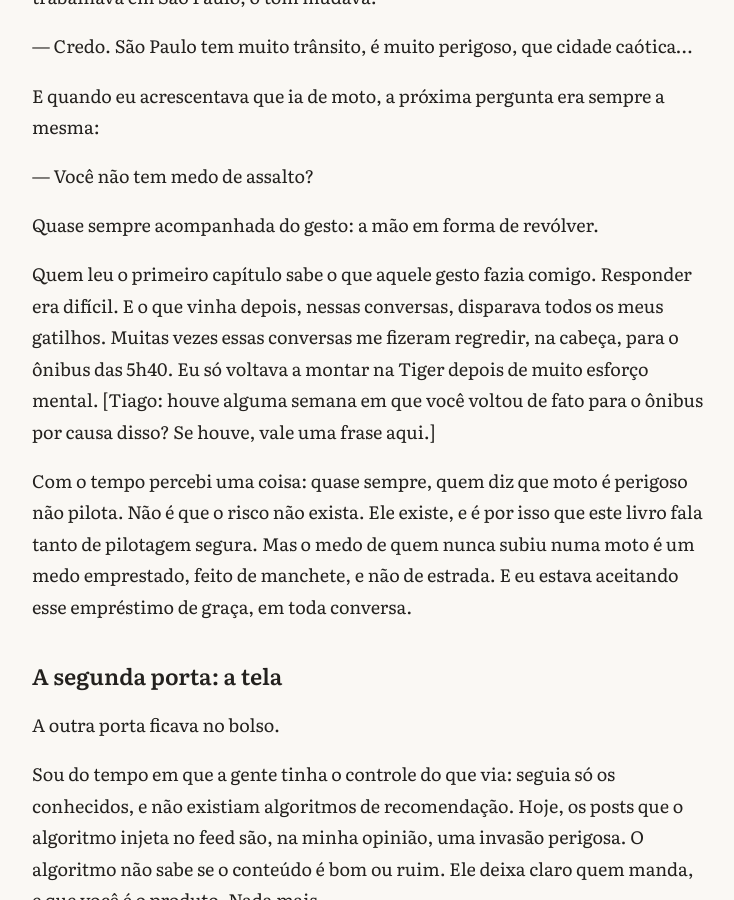
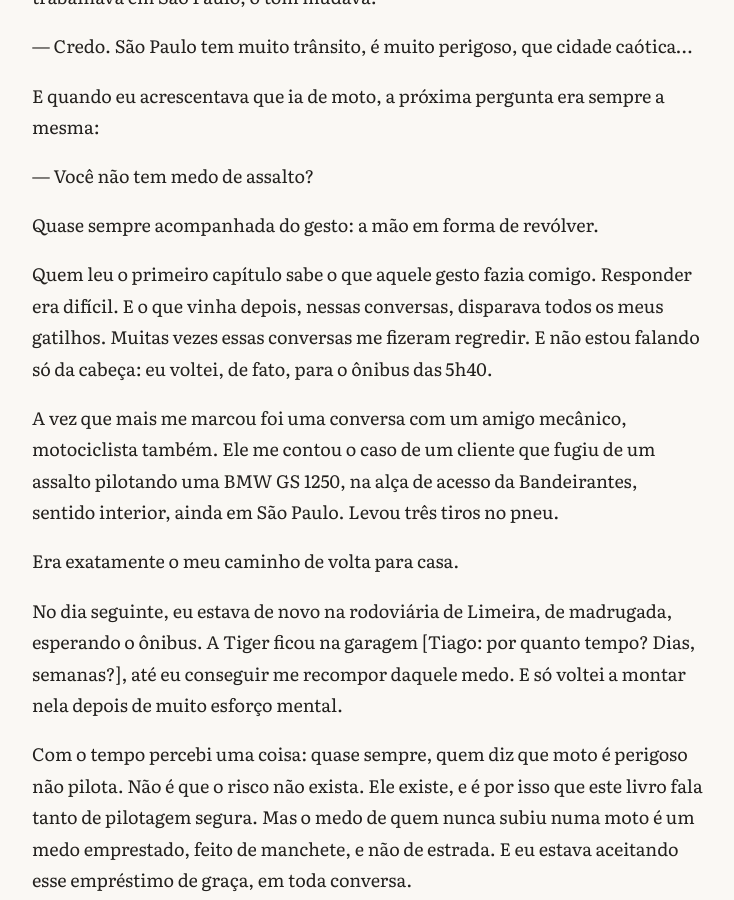
Before and after one commit to thifacco/livro-o-piloto-interior, a Jekyll site: the page built from capitulos/03-anatomia-do-medo.md, in a window 1280 px wide and 900 px high, scrolled down 1279 px. Shown: the whole window, without its empty margins (272-1006 px from the left). Built offline with Jekyll 4.4.1, drawn with Linux system fonts in a browser that asks for light colours; our own code applies the rules of GitHub Pages for plain Markdown files.

Commit message:
Capítulo 3: a volta ao ônibus depois da história da GS 1250
Co-Authored-By: Claude Opus 5.5 <noreply@anthropic.com>
Claude-Session: https://claude.ai/code/session_0175Wu2wrrnq6PtWR8b9RpEb

```diff
--- a/capitulos/03-anatomia-do-medo.md
+++ b/capitulos/03-anatomia-do-medo.md
@@ -40,7 +40,13 @@ E quando eu acrescentava que ia de moto, a próxima pergunta era sempre a mesma:
 
 Quase sempre acompanhada do gesto: a mão em forma de revólver.
 
-Quem leu o primeiro capítulo sabe o que aquele gesto fazia comigo. Responder era difícil. E o que vinha depois, nessas conversas, disparava todos os meus gatilhos. Muitas vezes essas conversas me fizeram regredir, na cabeça, para o ônibus das 5h40. Eu só voltava a montar na Tiger depois de muito esforço mental. [Tiago: houve alguma semana em que você voltou de fato para o ônibus por causa disso? Se houve, vale uma frase aqui.]
+Quem leu o primeiro capítulo sabe o que aquele gesto fazia comigo. Responder era difícil. E o que vinha depois, nessas conversas, disparava todos os meus gatilhos. Muitas vezes essas conversas me fizeram regredir. E não estou falando só da cabeça: eu voltei, de fato, para o ônibus das 5h40.
+
+A vez que mais me marcou foi uma conversa com um amigo mecânico, motociclista também. Ele me contou o caso de um cliente que fugiu de um assalto pilotando uma BMW GS 1250, na alça de acesso da Bandeirantes, sentido interior, ainda em São Paulo. Levou três tiros no pneu.
+
+Era exatamente o meu caminho de volta para casa.
+
+No dia seguinte, eu estava de novo na rodoviária de Limeira, de madrugada, esperando o ônibus. A Tiger ficou na garagem [Tiago: por quanto tempo? Dias, semanas?], até eu conseguir me recompor daquele medo. E só voltei a montar nela depois de muito esforço mental.
 
 Com o tempo percebi uma coisa: quase sempre, quem diz que moto é perigoso não pilota. Não é que o risco não exista. Ele existe, e é por isso que este livro fala tanto de pilotagem segura. Mas o medo de quem nunca subiu numa moto é um medo emprestado, feito de manchete, e não de estrada. E eu estava aceitando esse empréstimo de graça, em toda conversa.
 
```
Also changed, not shown: resenhas/05-notas-do-editor.md (+1 -1 lines).
